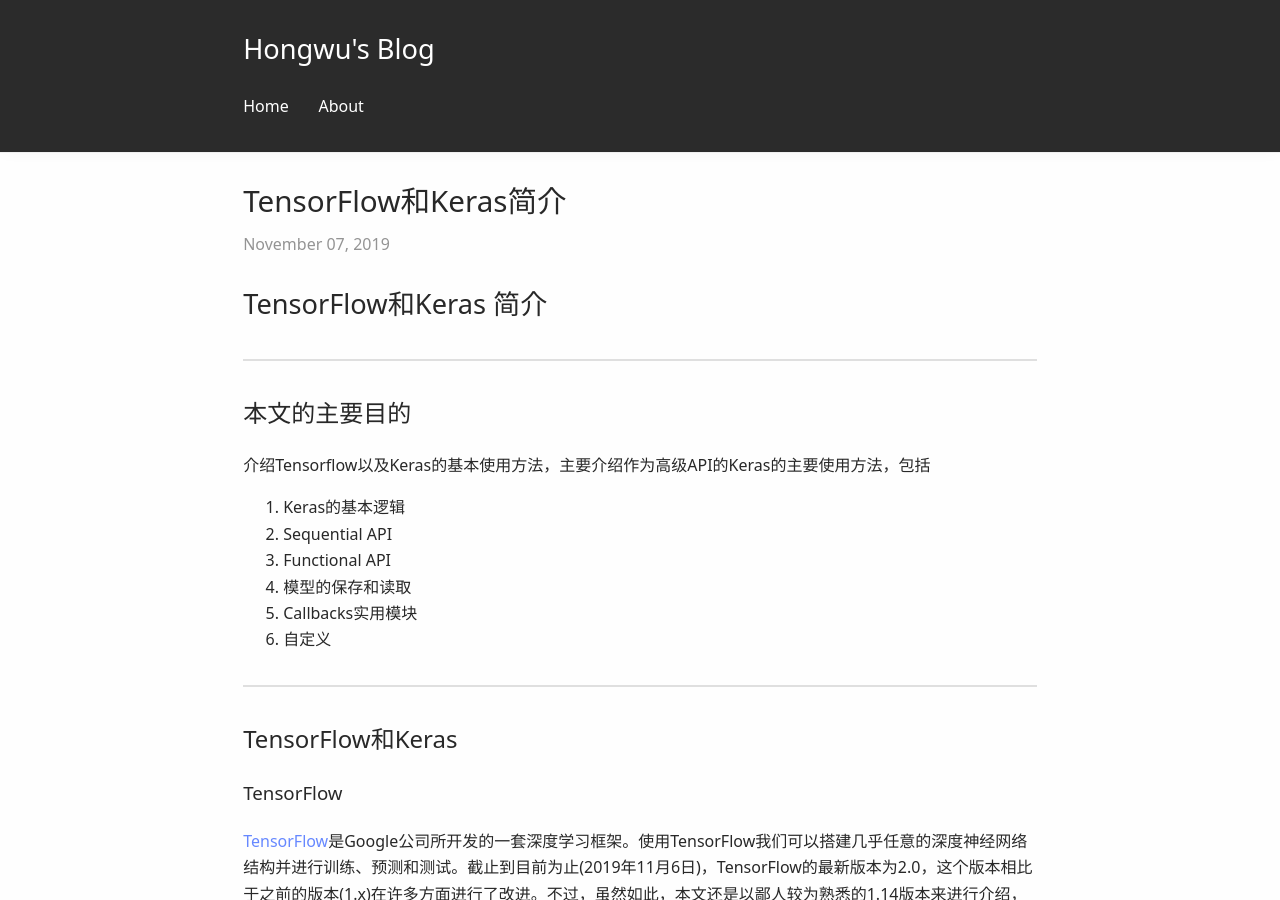
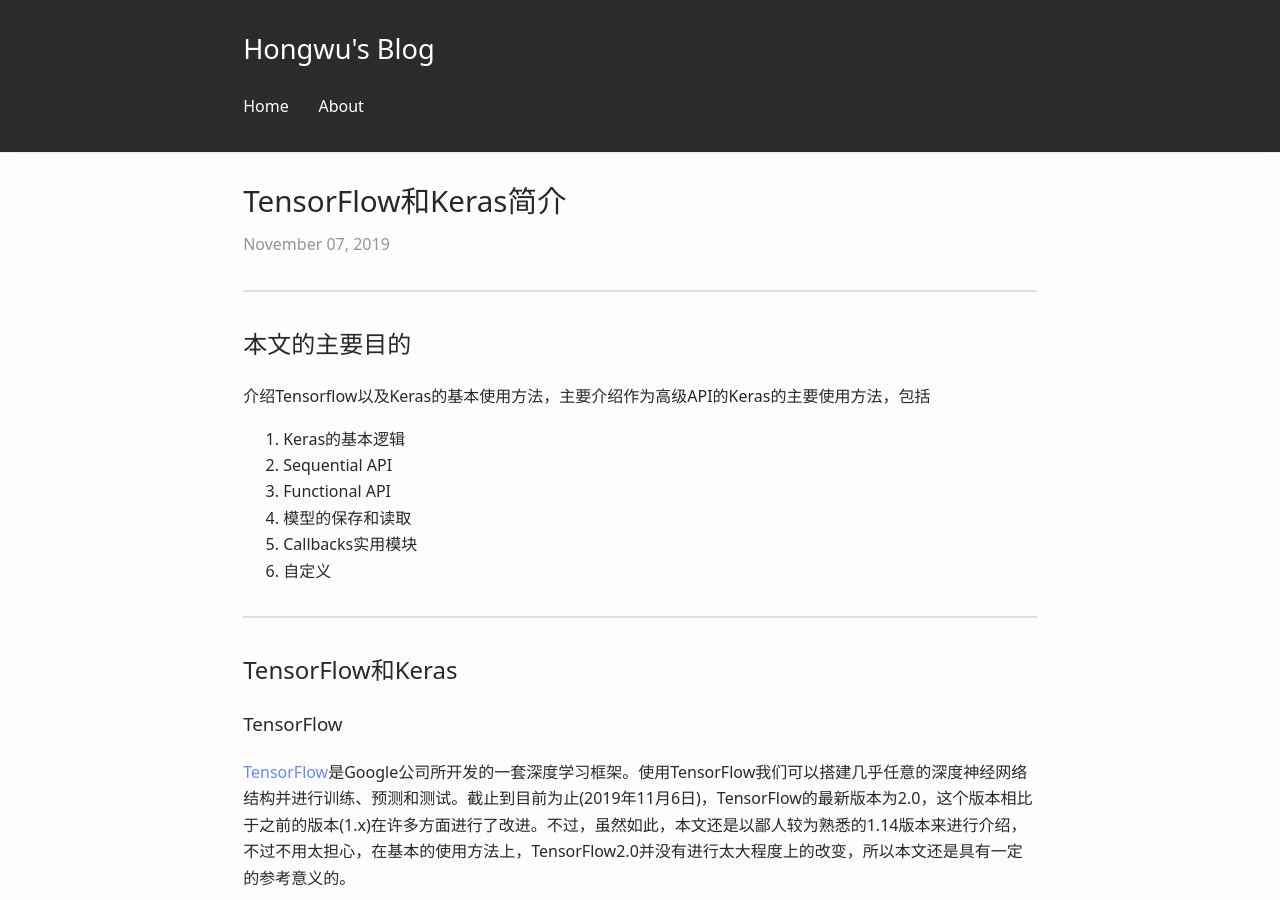
Before and after one commit to ZhaoZeyu1995/ZhaoZeyu1995.github.io, a Jekyll site: the page built from _posts/2019-11-07-TensorFlow和Keras简介.md, in a window 1280 px wide and 900 px high. Built offline with Jekyll 4.4.1, drawn with Linux system fonts in a browser that asks for light colours; our own code applies the rules of GitHub Pages for plain Markdown files.

Commit message:
Some modification in TensorFlow and Keras

```diff
--- a/_posts/2019-11-07-TensorFlow和Keras简介.md
+++ b/_posts/2019-11-07-TensorFlow和Keras简介.md
@@ -2,7 +2,6 @@
 title:      TensorFlow和Keras简介
 date:       2019-11-07
 ---
-# TensorFlow和Keras 简介
 
 ****
 
```
